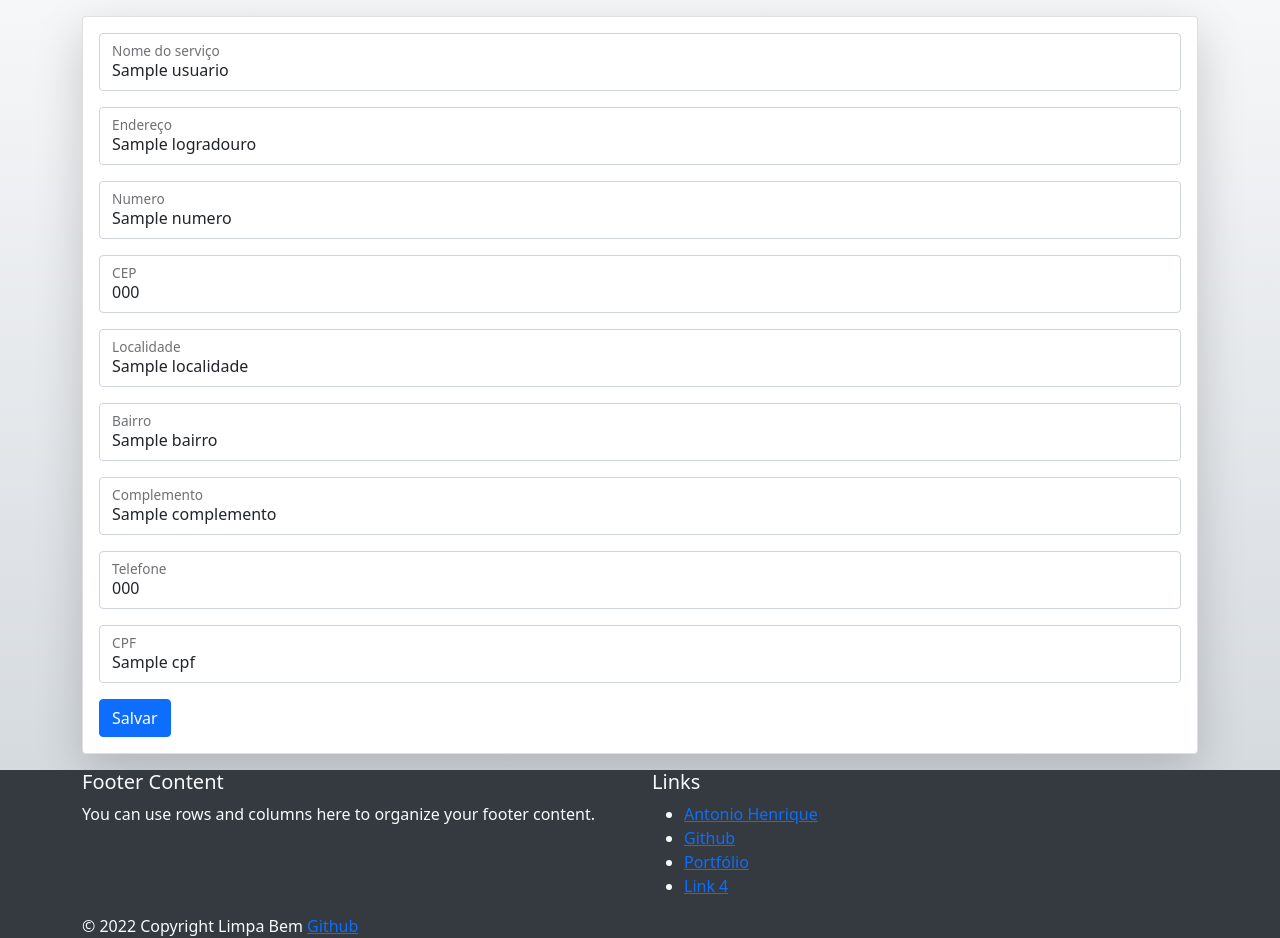
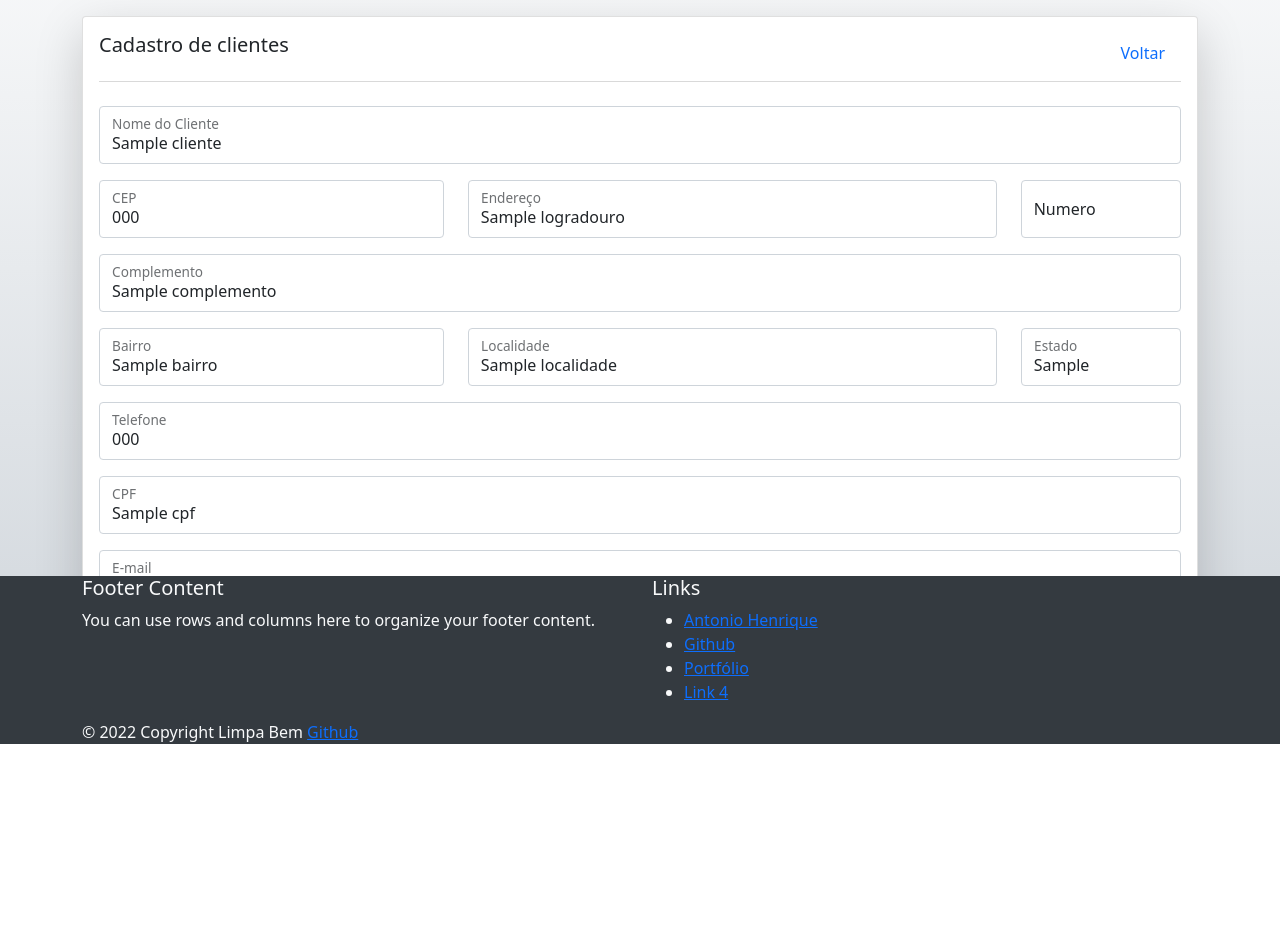
Before and after one commit to ahdesenvolvimento/limpa_bem, a Django app: template apps/templates/core/clientes/form.html in a window 1280 px wide. Shown: the part 56-994 px from the top of the page. After the commit the page ends 800 px from the top, so only its background shows below. Run offline with Django 3.2, Linux system fonts and the light colour scheme; the template is opened without the code that fills it: most values are stand-ins (such as "Sample title", 1, 10 or a date in 2020); some libraries are stand-ins or nearby versions.

Commit message:
estilizando form e index de clientes e adicionando scripts inputmask

```diff
--- a/apps/core/views.py
+++ b/apps/core/views.py
@@ -99,14 +99,14 @@
             if form.is_valid():
                 form.save()
                 messages.success(request, 'Serviço editado com sucesso.')
-                return redirect('index_cliente')
+                return redirect('index_clientes')
         context = {
             'cliente':cliente
         }
         return render(request, 'core/clientes/form.html', context)
     except Servico.DoesNotExist:
         messages.error(request, 'Cliente não cadastrado.')
-        return redirect('index_cliente')
+        return redirect('index_clientes')
 
 
 @login_required(login_url='login')
@@ -116,7 +116,7 @@
         cliente.delete()
     except Cliente.DoesNotExist:
         messages.error(request, 'Cliente não cadastrado.')
-    return redirect('index_cliente')
+    return redirect('index_clientes')
 
 
 @login_required(login_url='login')
--- a/apps/static/js/scripts.js
+++ b/apps/static/js/scripts.js
@@ -2,3 +2,68 @@
     event.preventDefault();
     window.history.back();
 }
+
+function limpa_formulário_cep() {
+    //Limpa valores do formulário de cep.
+    document.getElementById('logradouro').value=("");
+    document.getElementById('bairro').value=("");
+    document.getElementById('localidade').value=("");
+    document.getElementById('uf').value=("");
+}
+
+function meu_callback(conteudo) {
+if (!("erro" in conteudo)) {
+    //Atualiza os campos com os valores.
+    document.getElementById('logradouro').value=(conteudo.logradouro);
+    document.getElementById('bairro').value=(conteudo.bairro);
+    document.getElementById('localidade').value=(conteudo.localidade);
+    document.getElementById('uf').value=(conteudo.uf);
+} //end if.
+else {
+    //CEP não Encontrado.
+    limpa_formulário_cep();
+    alert("CEP não encontrado.");
+}
+}
+
+function pesquisacep(valor) {
+
+//Nova variável "cep" somente com dígitos.
+var cep = valor.replace(/\D/g, '');
+
+//Verifica se campo cep possui valor informado.
+if (cep != "") {
+
+    //Expressão regular para validar o CEP.
+    var validacep = /^[0-9]{8}$/;
+
+    //Valida o formato do CEP.
+    if(validacep.test(cep)) {
+
+        //Preenche os campos com "..." enquanto consulta webservice.
+        document.getElementById('logradouro').value="...";
+        document.getElementById('bairro').value="...";
+        document.getElementById('localidade').value="...";
+        document.getElementById('uf').value="...";
+
+        //Cria um elemento javascript.
+        var script = document.createElement('script');
+
+        //Sincroniza com o callback.
+        script.src = 'https://viacep.com.br/ws/'+ cep + '/json/?callback=meu_callback';
+
+        //Insere script no documento e carrega o conteúdo.
+        document.body.appendChild(script);
+
+    } //end if.
+    else {
+        //cep é inválido.
+        limpa_formulário_cep();
+        alert("Formato de CEP inválido.");
+    }
+} //end if.
+else {
+    //cep sem valor, limpa formulário.
+    limpa_formulário_cep();
+}
+};
--- a/apps/templates/core/clientes/form.html
+++ b/apps/templates/core/clientes/form.html
@@ -2,91 +2,129 @@
 
 {% block main %}
 <div class="row">
+    <div class="col-12 d-flex justify-content-between">
+        <h5>Cadastro de clientes</h5>
+        <a href="#" class="nav-link" title="Voltar para a página anterior" onclick="voltar()">
+            <i class="cil-arrow-circle-left"></i>
+            Voltar</a>
+    </div>
+    <div class="col-12 mb-3">
+        <div class="dropdown-divider"></div>
+    </div>
     <div class="col-12">
-            <form action="" method="POST">
+        <form action="" method="POST" class="needs-validation" novalidate>
             {% csrf_token %}
             <div class="row">
                 <div class="col-md-12">
                     <div class="form-group">
                         <div class="form-floating mb-3">
-                                <input type="text" name="nome" id="nome" maxlength="255" class="form-control" placeholder="Nome" value="{{usuario.nome}}">
-                                <label for="nome">Nome do serviço</label>
+                            <input required type="text" name="nome" id="nome" maxlength="255" class="form-control"
+                                placeholder="Nome" value="{{cliente.nome}}">
+                            <label for="nome">Nome do Cliente</label>
+                            <span class="invalid-feedback">Informe o nome do cliente</span>
                         </div>
                     </div>
                 </div>
 
-                    <div class="col-md-12">
+                <div class="col-md-4">
                     <div class="form-group">
                         <div class="form-floating mb-3">
-                                <input type="text" name="logradouro" id="logradouro" maxlength="255" class="form-control" placeholder="Logradouro" value="{{usuario.logradouro}}">
+                            <input required type="text" name="cep" id="cep" maxlength="255" class="form-control cep"
+                                placeholder="CEP" value="{{cliente.cep}}" onblur="pesquisacep(this.value)">
+                            <label for="cep">CEP</label>
+                            <span class="invalid-feedback">Informe o CEP</span>
+                        </div>
+                    </div>
+                </div>
+                <div class="col-md-6">
+                    <div class="form-group">
+                        <div class="form-floating mb-3">
+                            <input required type="text" name="logradouro" id="logradouro" maxlength="255"
+                                class="form-control" placeholder="Logradouro" value="{{cliente.logradouro}}">
                             <label for="logradouro">Endereço</label>
+                            <span class="invalid-feedback">Informe o endereço</span>
+                        </div>
+                    </div>
+                </div>
+                <div class="col-md-2">
+                    <div class="form-group">
+                        <div class="form-floating mb-3">
+                            <input type="number" name="numero" id="numero" maxlength="255" class="form-control"
+                                placeholder="Numero" value="{{cliente.numero}}">
+                            <label for="numero">Numero</label>
+
                         </div>
                     </div>
                 </div>
                 <div class="col-md-12">
                     <div class="form-group">
                         <div class="form-floating mb-3">
-                                <input type="text" name="numero" id="numero" maxlength="255" class="form-control" placeholder="Numero" value="{{usuario.numero}}">
-                                <label for="numero">Numero</label>
+                            <input type="text" name="complemento" id="complemento" maxlength="255" class="form-control"
+                                placeholder="Complemento" value="{{cliente.complemento}}">
+                            <label for="complemento">Complemento</label>
+                        </div>
+                    </div>
+                </div>
+                <div class="col-md-4">
+                    <div class="form-group">
+                        <div class="form-floating mb-3">
+                            <input required type="text" name="bairro" id="bairro" maxlength="255" class="form-control"
+                                placeholder="Bairro" value="{{cliente.bairro}}">
+                            <label for="bairro">Bairro</label>
+                            <span class="invalid-feedback">Informe o bairro</span>
+                        </div>
+                    </div>
+                </div>
+                <div class="col-md-6">
+                    <div class="form-group">
+                        <div class="form-floating mb-3">
+                            <input required type="text" name="localidade" id="localidade" maxlength="255"
+                                class="form-control" placeholder="Localidade" value="{{cliente.localidade}}">
+                            <label for="localidade">Localidade</label>
+                            <span class="invalid-feedback">Informe a localidade</span>
+                        </div>
+                    </div>
+                </div>
+                <div class="col-md-2">
+                    <div class="form-group">
+                        <div class="form-floating mb-3">
+                            <input required type="text" name="uf" id="uf" maxlength="255" class="form-control"
+                                placeholder="Estado" value="{{cliente.uf}}">
+                            <label for="uf">Estado</label>
+                            <span class="invalid-feedback">Informe o estado</span>
                         </div>
                     </div>
                 </div>
                 <div class="col-md-12">
                     <div class="form-group">
                         <div class="form-floating mb-3">
-                                <input type="text" name="cep" id="cep" maxlength="255" class="form-control" placeholder="CEP" value="{{usuario.cep}}">
-                                <label for="cep">CEP</label>
+                            <input required type="text" name="telefone" id="telefone" maxlength="255"
+                                class="form-control telefone" placeholder="Telefone" value="{{cliente.telefone}}">
+                            <label for="telefone">Telefone</label>
+                            <span class="invalid-feedback">Informe um telefone para contato</span>
                         </div>
                     </div>
                 </div>
                 <div class="col-md-12">
                     <div class="form-group">
                         <div class="form-floating mb-3">
-                                <input type="text" name="localidade" id="localidade" maxlength="255" class="form-control" placeholder="Localidade" value="{{usuario.localidade}}">
-                                <label for="localidade">Localidade</label>
+                            <input required type="text" name="cpf" id="cpf" maxlength="255" class="form-control cpf"
+                                placeholder="CPF" value="{{cliente.cpf}}">
+                            <label for="cpf">CPF</label>
+                            <span class="invalid-feedback">Informe o CPF</span>
                         </div>
                     </div>
                 </div>
                 <div class="col-md-12">
                     <div class="form-group">
                         <div class="form-floating mb-3">
-                                <input type="text" name="bairro" id="bairro" maxlength="255" class="form-control" placeholder="Bairro" value="{{usuario.bairro}}">
-                                <label for="bairro">Bairro</label>
+                            <input required type="email" name="email" id="email" maxlength="255"
+                                class="form-control email" placeholder="E-mail" value="{{cliente.email}}">
+                            <label for="email">E-mail</label>
+                            <span class="invalid-feedback">Informe o e-mail do cliente</span>
                         </div>
                     </div>
                 </div>
-                    <div class="col-md-12">
-                        <div class="form-group">
-                            <div class="form-floating mb-3">
-                                <input type="text" name="complemento" id="complemento" maxlength="255" class="form-control" placeholder="Complemento" value="{{usuario.complemento}}">
-                                <label for="complemento">Complemento</label>
-                            </div>
-                        </div>
-                    </div>
-                    <div class="col-md-12">
-                        <div class="form-group">
-                            <div class="form-floating mb-3">
-                                <input type="text" name="telefone" id="telefone" maxlength="255" class="form-control" placeholder="Telefone" value="{{usuario.telefone}}">
-                                <label for="telefone">Telefone</label>
-                            </div>
-                        </div>
-                    </div>
-                    <div class="col-md-12">
-                        <div class="form-group">
-                            <div class="form-floating mb-3">
-                                <input type="text" name="cpf" id="cpf" maxlength="255" class="form-control" placeholder="CPF" value="{{usuario.cpf}}">
-                                <label for="cpf">CPF</label>
-                            </div>
-                        </div>
-                    </div>
-                    <!-- <div class="col-md-12">
-                        <div class="form-group">
-                            <div class="form-floating mb-3">
-                                <input type="email" name="email" id="email" maxlength="255" class="form-control" placeholder="E-mail" value="{{usuario.email}}">
-                                <label for="email">E-mail</label>
-                            </div>
-                        </div>
-                    </div> -->
                 <div class="col-md-12">
                     <button type="submit" class="btn btn-primary">Salvar</button>
                 </div>
@@ -94,4 +132,24 @@
         </form>
     </div>
 </div>
+{% include 'includes/scripts.html' %}
+<script>
+    $(".cpf").inputmask('999.999.999-99');
+    $(".telefone").inputmask('(99) 9 9999-9999');
+    $(".cep").inputmask('99999-999');
+    $(".email").inputmask({
+        mask: "*{1,20}[.*{1,20}][.*{1,20}][.*{1,20}]@*{1,20}[.*{2,6}][.*{1,2}]",
+        greedy: false,
+        onBeforePaste: function (pastedValue, opts) {
+            pastedValue = pastedValue.toLowerCase();
+            return pastedValue.replace("mailto:", "");
+        },
+        definitions: {
+            '*': {
+                validator: "[0-9A-Za-z!#$%&'*+/=?^_`{|}~\-]",
+                casing: "lower"
+            }
+        }
+    });
+</script>
 {% endblock main %}
--- a/apps/templates/includes/scripts.html
+++ b/apps/templates/includes/scripts.html
@@ -3,6 +3,7 @@
 <script src="https://ajax.googleapis.com/ajax/libs/jquery/1.10.2/jquery.min.js" type="text/javascript"></script>
 <script src="https://cdnjs.cloudflare.com/ajax/libs/jquery-maskmoney/3.0.2/jquery.maskMoney.min.js" type="text/javascript"></script>
 <!-- <script src="https//cdn.datatables.net/1.11.5/js/jquery.dataTables.min.js"></script> -->
+<script src="https://rawgit.com/RobinHerbots/Inputmask/3.x/dist/jquery.inputmask.bundle.js"></script>
 <script>
     $(function() {
         $("#main-container").css('height', "calc(100vh - "+($('.page-footer').height()+$("#header").height() + 25)+"px)");
--- a/apps/usuarios/views.py
+++ b/apps/usuarios/views.py
@@ -1,10 +1,11 @@
+from pyclbr import Function
 from django.shortcuts import render, redirect
 from django.contrib.auth.decorators import login_required
 from django.contrib.auth.models import Permission, Group
 from django.contrib import messages
 
 from apps.usuarios.forms import CadastroFuncionarioForm, CadastroGerenteForm
-from apps.usuarios.models import Usuario
+from apps.usuarios.models import Gerente, Usuario
 
 # Create your views here.
 @login_required(login_url='login')
@@ -47,6 +48,7 @@
         return redirect('index')
     try:
         usuario = Usuario.objects.get(id=pk)
+        # usuario = Gerente.objects.get(id=pk) if usuario.is_superuser else Aten.objects.get(id=pk)
         if str(request.method == 'POST'):
             form = AtualizaCadastro(request.POST or None, instance=usuario)
             if form.is_valid():
@@ -59,7 +61,7 @@
             'form':form,
             'edit':True,
             'groups':Group.objects.all(),
-            'group_user':usuario.groups.all().first()
+            'group_user':usuario.groups.all().first(),
         }
         return render(request, 'accounts/user/form_user.html', context)
     except Usuario.DoesNotExist:
```
Also changed, not shown: apps/core/models.py (+4 -3 lines), apps/templates/core/clientes/index.html (+37 -9 lines), apps/core/migrations/0003_endereco_uf.py (added), apps/core/migrations/0004_cliente_email.py (added), apps/core/migrations/0005_auto_20220407_2221.py (added). Lines whose indentation alone changed are shown as unchanged.
